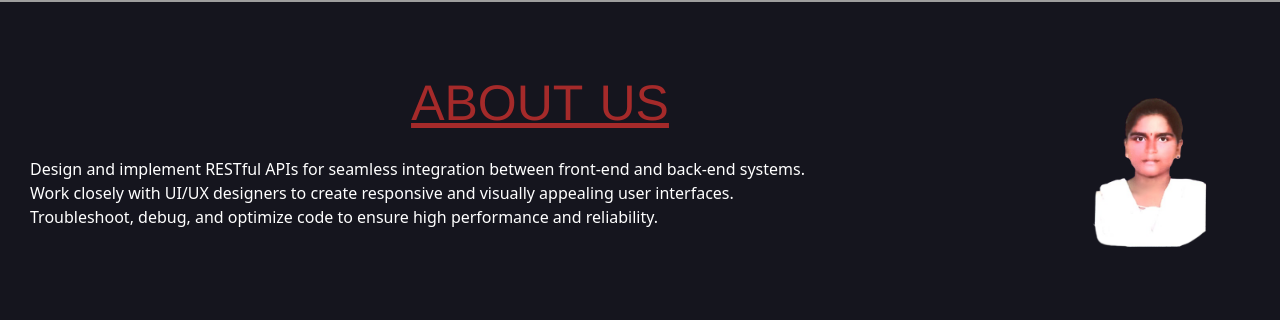
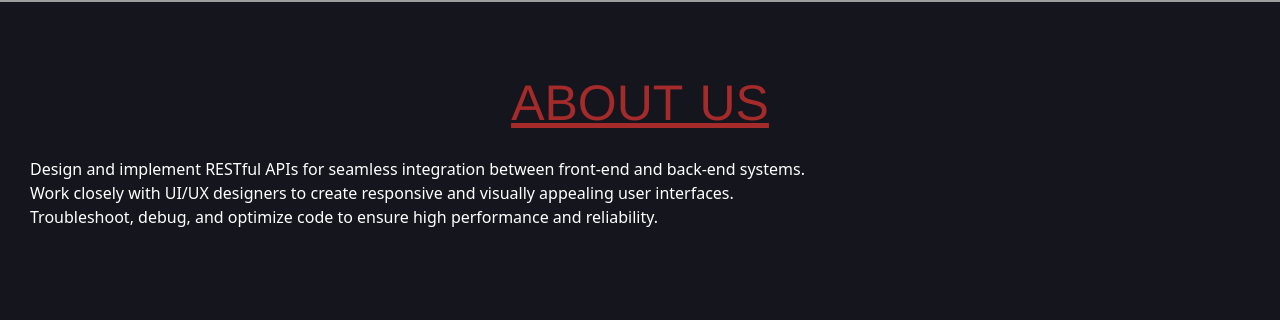
Before and after one commit to srividhya7281/portfolio, an Angular app: page /home in a window 1280 px wide. Shown: the part 554-874 px from the top of the page. Built offline with nearby package versions, Linux system fonts and the light colour scheme; grey boxes are pictures that could not be loaded.

Commit message:
portfolio

```diff
--- a/src/app/pages/about/about.component.html
+++ b/src/app/pages/about/about.component.html
@@ -1,5 +1,5 @@
 <div class="about">
-<img src="../assets/photo.png" class="rounded float-end img-responsive" alt="Pictures" width="200px" height="200px">
+
 <h3><u>About us</u></h3>
 <P class="text-white mt-4">Design and implement RESTful APIs for seamless integration between front-end and back-end systems.<br>
  Work closely with UI/UX designers to create responsive and visually appealing user interfaces.<br> Troubleshoot, debug, and optimize code to ensure high performance and reliability.</P>
```
